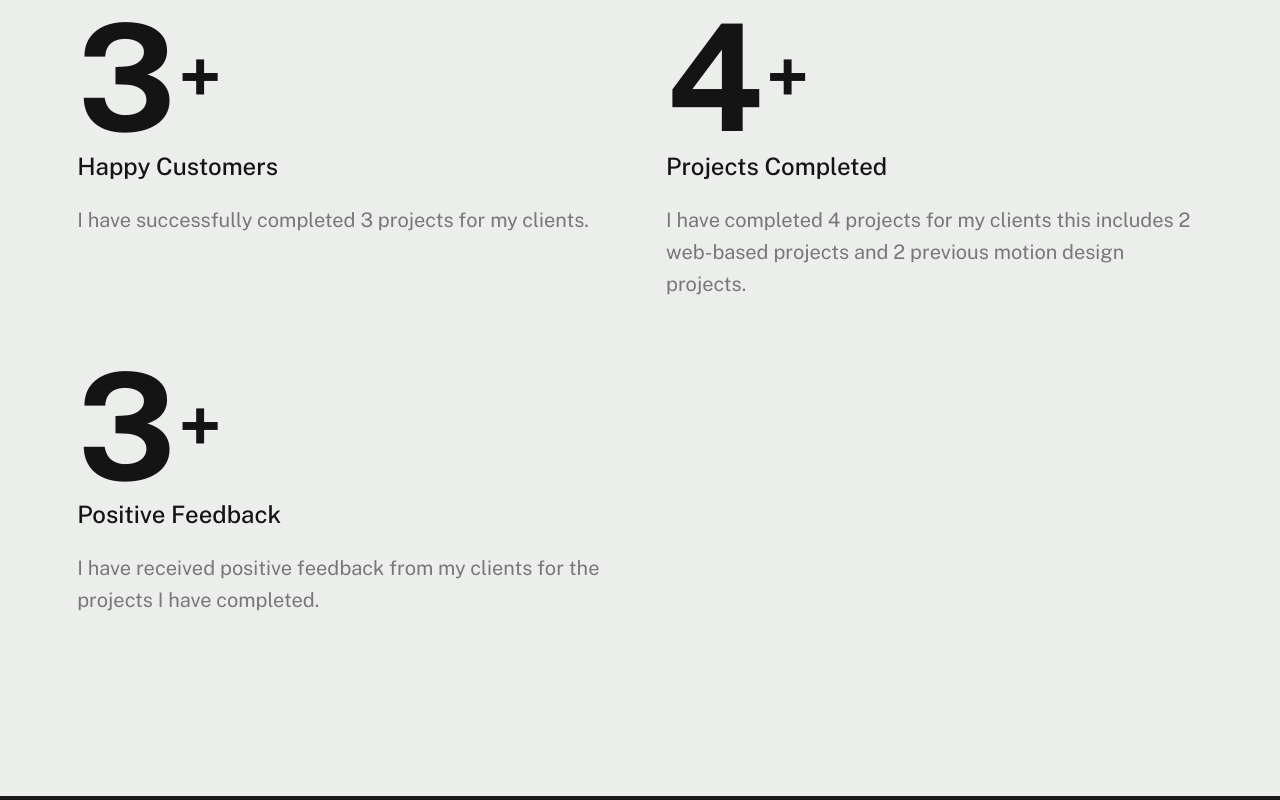
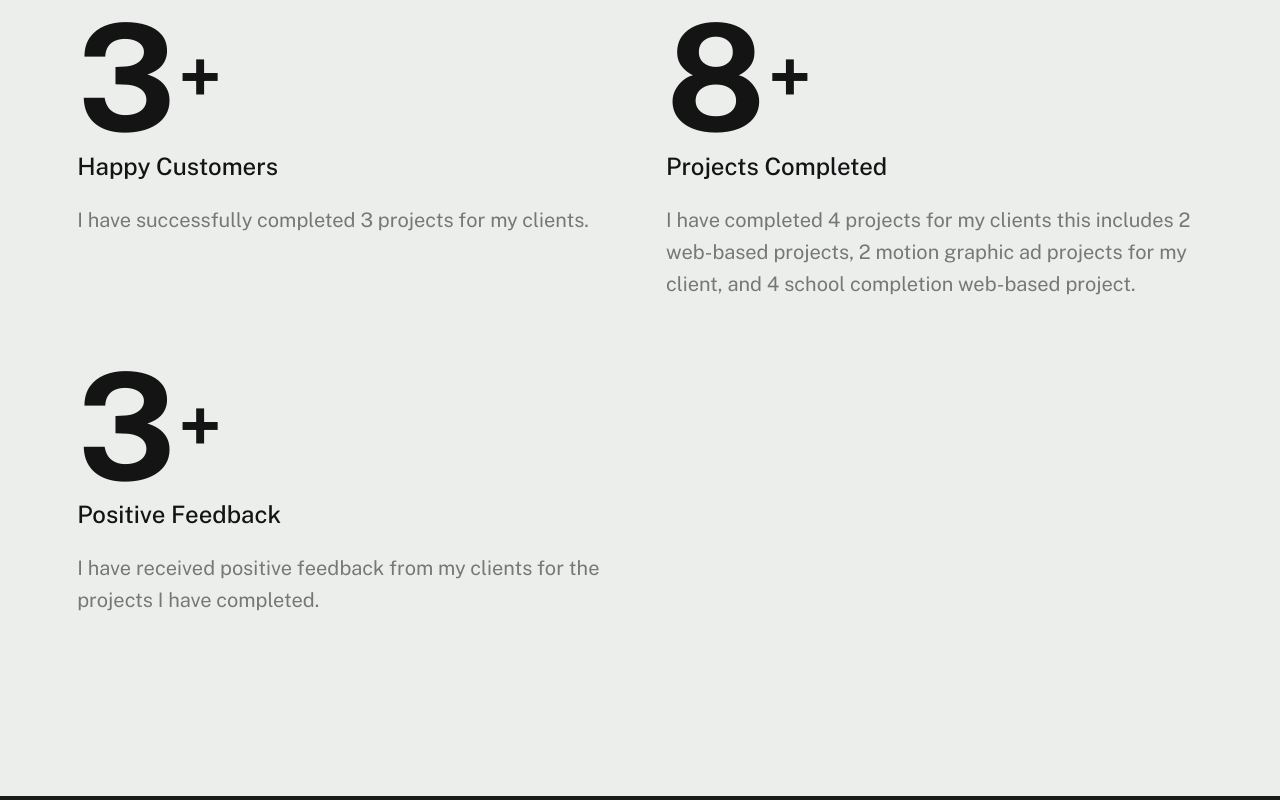
Before and after one commit to Justine-Retiro/webfolio, a plain HTML site: page index.html in a window 1280 px wide. Shown: the part 3855-4655 px from the top of the page. Drawn offline with nearby package versions, Linux system fonts and the light colour scheme; a web font is replaced by a local one.

Commit message:
Update index.html

```diff
--- a/index.html
+++ b/index.html
@@ -396,12 +396,12 @@
 
                 <div class="column counter-items__item">
                     <div class="num">
-                        4
+                        8
                         <span>+</span>
                     </div>
                     <h5>Projects Completed</h5>
                     <p>
-                        I have completed 4 projects for my clients this includes 2 web-based projects and 2 previous motion design projects.
+                        I have completed 4 projects for my clients this includes 2 web-based projects, 2 motion graphic ad projects for my client, and 4 school completion web-based project.
                     </p>
                 </div>
                 <!-- end counter-items__item -->
```
